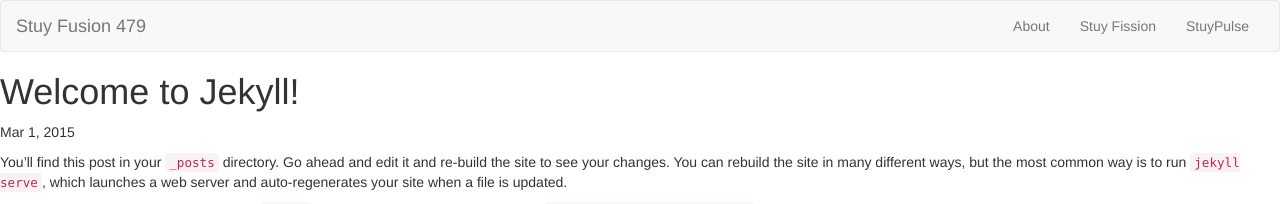
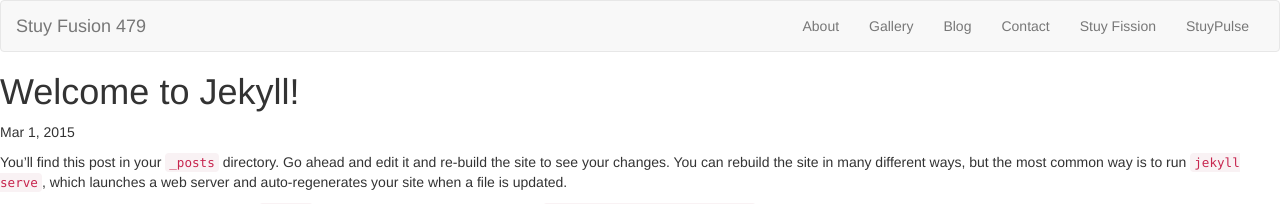
Before and after one commit to stuyfusion/stuyfusion.github.io, a Jekyll site: the page built from _posts/2015-03-01-welcome-to-jekyll.markdown, in a window 1280 px wide. Shown: the top 204 px of the page. Built offline with Jekyll 4.4.1, drawn with Linux system fonts in a browser that asks for light colours; nearby versions of some CDN libraries; library files that are not in the unit come from our copies.

Commit message:
Add links

```diff
--- a/_includes/head.html
+++ b/_includes/head.html
@@ -2,7 +2,7 @@
     <meta charset="utf-8">
     <meta http-equiv="X-UA-Compatible" content="IE=edge">
     <meta name="viewport" content="width=device-width, initial-scale=1">
-    <title>FTC Team 479 Fusion</title>
+    <title>Stuy Fusion | Team 479</title>
 
 		<link rel="stylesheet" href="{{ "/css/bootstrap.min.css" | prepend: site.baseurl }}">
 		<link rel="canonical" href="{{ page.url | replace:'index.html','' | prepend: site.baseurl | prepend: site.url }}">
--- a/_includes/header.html
+++ b/_includes/header.html
@@ -18,6 +18,9 @@
     		<div class="collapse navbar-collapse" id="bs-example-navbar-collapse-1">
       		<ul class="nav navbar-nav navbar-right">
         		<li><a href="{{ "/about/" | prepend: site.baseurl }}">About</a></li>
+						<li><a href="#">Gallery</a></li>
+						<li><a href="#">Blog</a></li>
+						<li><a href="#">Contact</a></li>
 						<li><a href="http://310Fission.com">Stuy Fission</a></li>
 						<li><a href="http://stuypulse.com">StuyPulse</a></li>
       		</ul>
```
